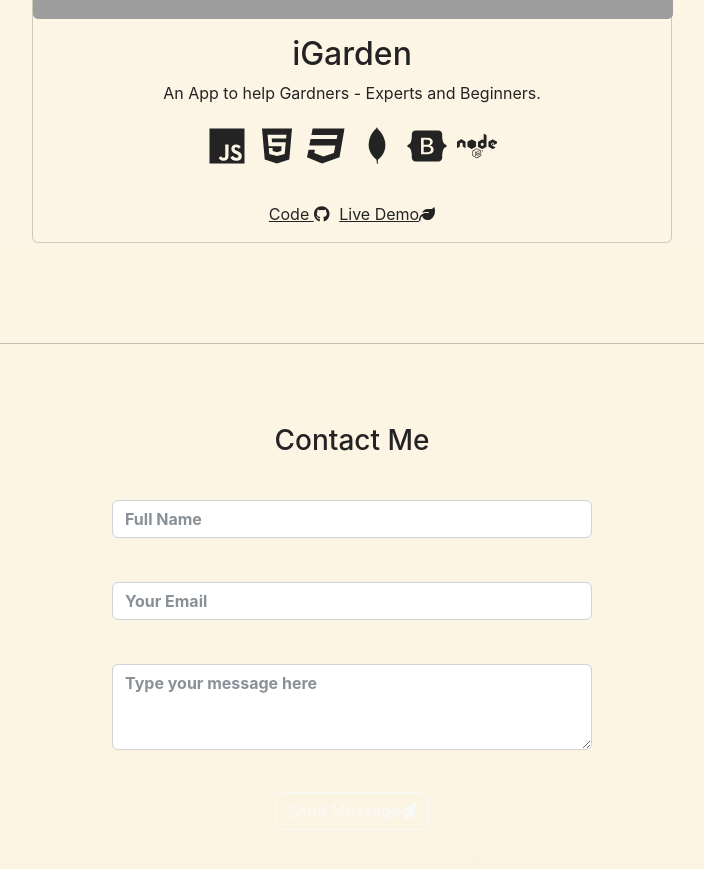
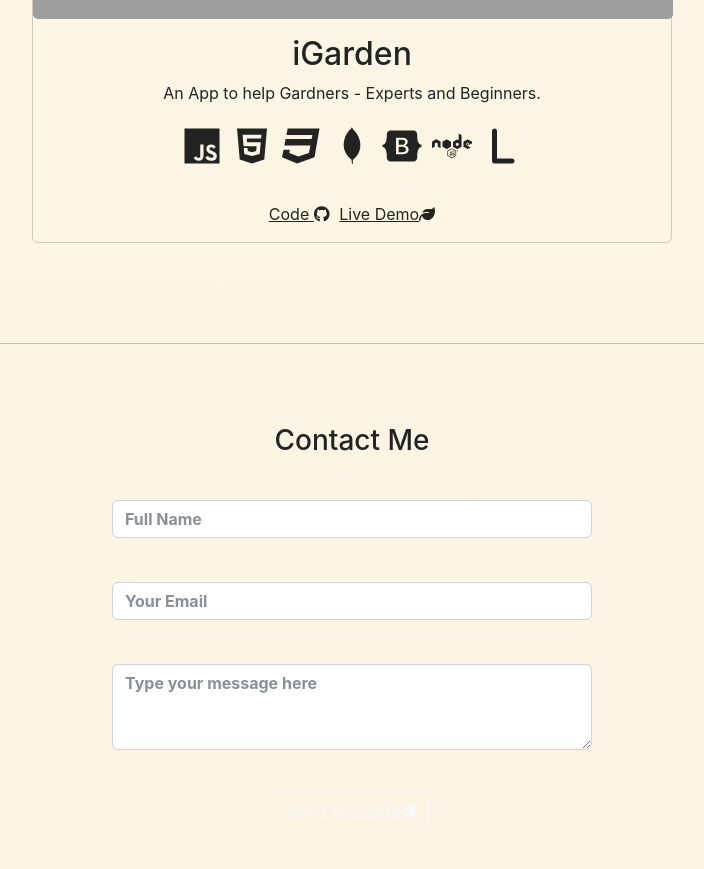
Before and after one commit to amishizaki/portfolio-client, a React (Create React App) app: page / in a window 1280 px wide. Shown: the part 3380-4249 px from the top of the page, without its empty margins (288-992 px from the left). Built offline with nearby package versions, Linux system fonts and the light colour scheme; grey boxes are pictures that could not be loaded; the HTML template or start-up script is replaced by a standard one.

Commit message:
no more design orphan

```diff
--- a/src/components/Projects.js
+++ b/src/components/Projects.js
@@ -3,6 +3,7 @@ import { Card } from 'react-bootstrap'
 import { FontAwesomeIcon } from '@fortawesome/react-fontawesome'
 import { faHtml5, faCss3, faJs, faMdb, faBootstrap, faGithub, faReact, faPython, faNode } from '@fortawesome/free-brands-svg-icons'
 import { faLeaf, faBuilding, faDog } from '@fortawesome/free-solid-svg-icons'
+import { faL } from '@fortawesome/free-solid-svg-icons'
 import ProjectImages from './shared/ProjectImages'
 
 
@@ -157,6 +158,10 @@ const Projects = () => {
                         <FontAwesomeIcon className='icon' icon={ faNode } size='lg' />
                         <p className='hide'>Node</p>
                     </div>
+                    <div className='liquidjs'>
+                        <FontAwesomeIcon className='icon' icon={ faL } size='lg' />
+                        <p className='hide'>LiquidJS</p>
+                    </div>
                     <br/>
                     <a href='https://github.com/amishizaki/i-garden' className='icon-link'>
                         Code <FontAwesomeIcon icon={ faGithub } />
--- a/src/components/Skills.js
+++ b/src/components/Skills.js
@@ -43,7 +43,7 @@ const Skills = () => {
             </div>
             <div className='liquidjs'>
                 <FontAwesomeIcon className='icon' icon={ faL } size='lg' />
-                <p className='hide'>Liquid JS</p>
+                <p className='hide'>LiquidJS</p>
             </div>
             <div className='django'>
                 <i class="devicon-django-plain"></i>
--- a/src/index.css
+++ b/src/index.css
@@ -55,7 +55,7 @@ code {
   justify-content: left;
   /* background-color: red; */
   /* padding-left: 20px; */
-  width: 50%;
+  width: 40%;
 }
 
 .name {
```
